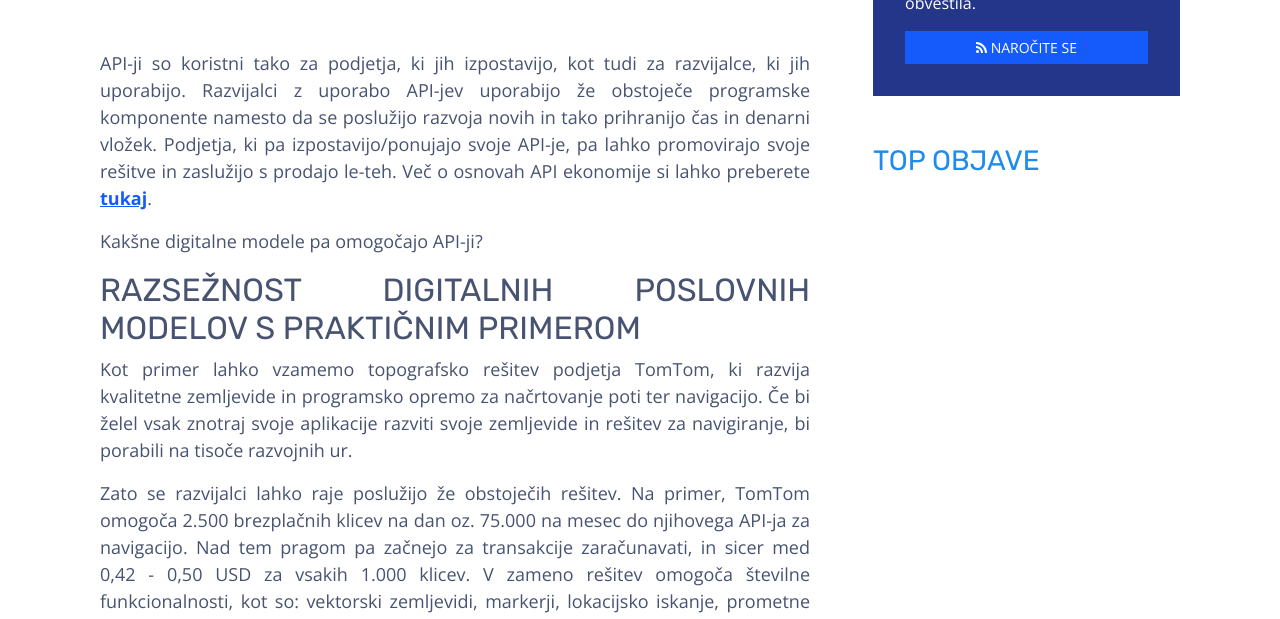
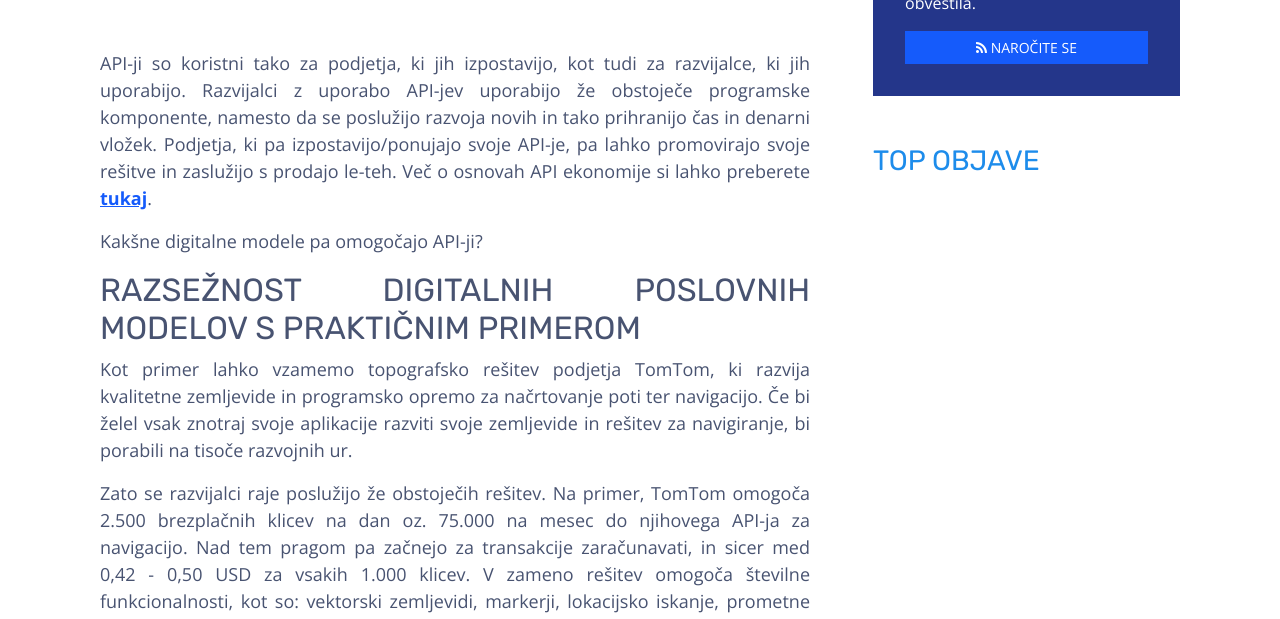
Before and after one commit to kumuluz/blog.sunesis.si, a Jekyll site: the page built from _posts/2021-12-07-api-digitalni-poslovni-modeli.markdown, in a window 1280 px wide and 1400 px high. Shown: the part 589-1208 px from the top of the window. Built offline with Jekyll 4.4.1, drawn with Linux system fonts in a browser that asks for light colours; some of the changed text lies outside the part shown.

Commit message:
Update 2021-12-07-api-digitalni-poslovni-modeli.markdown

```diff
--- a/_posts/2021-12-07-api-digitalni-poslovni-modeli.markdown
+++ b/_posts/2021-12-07-api-digitalni-poslovni-modeli.markdown
@@ -8,7 +8,7 @@ tags: [API, KumuluzAPI, digitalni poslovni modeli]
 ---
 
 
-API-ji so koristni tako za podjetja, ki jih izpostavijo, kot tudi za razvijalce, ki jih uporabijo. Razvijalci z uporabo API-jev uporabijo že obstoječe programske komponente namesto da se poslužijo razvoja novih in tako prihranijo čas in denarni vložek. Podjetja, ki pa izpostavijo/ponujajo svoje API-je, pa lahko promovirajo svoje rešitve in zaslužijo s prodajo le-teh. Več o osnovah API ekonomije si lahko preberete [tukaj](https://blog.sunesis.si/api/2021/04/06/kumuluzapi-api-economy).
+API-ji so koristni tako za podjetja, ki jih izpostavijo, kot tudi za razvijalce, ki jih uporabijo. Razvijalci z uporabo API-jev uporabijo že obstoječe programske komponente, namesto da se poslužijo razvoja novih in tako prihranijo čas in denarni vložek. Podjetja, ki pa izpostavijo/ponujajo svoje API-je, pa lahko promovirajo svoje rešitve in zaslužijo s prodajo le-teh. Več o osnovah API ekonomije si lahko preberete [tukaj](https://blog.sunesis.si/api/2021/04/06/kumuluzapi-api-economy).
 
 Kakšne digitalne modele pa omogočajo API-ji?
 
@@ -19,7 +19,7 @@ Kakšne digitalne modele pa omogočajo API-ji?
 
 Kot primer lahko vzamemo topografsko rešitev podjetja TomTom, ki razvija kvalitetne zemljevide in programsko opremo za načrtovanje poti ter navigacijo. Če bi želel vsak znotraj svoje aplikacije razviti svoje zemljevide in rešitev za navigiranje, bi porabili na tisoče razvojnih ur.
 
-Zato se razvijalci lahko raje poslužijo že obstoječih rešitev. Na primer, TomTom omogoča 2.500 brezplačnih klicev na dan oz. 75.000 na mesec do njihovega API-ja za navigacijo. Nad tem pragom pa začnejo za transakcije zaračunavati, in sicer med 0,42 - 0,50 USD za vsakih 1.000 klicev. V zameno rešitev omogoča številne funkcionalnosti, kot so: vektorski zemljevidi, markerji, lokacijsko iskanje, prometne informacije, iskanje poti… Dotičen primer predstavlja **"freemium"** API poslovni model, ki ga bomo podrobneje naslovili skupaj s preostalimi poslovnimi modeli v nadaljevanju tega članka.
+Zato se razvijalci raje poslužijo že obstoječih rešitev. Na primer, TomTom omogoča 2.500 brezplačnih klicev na dan oz. 75.000 na mesec do njihovega API-ja za navigacijo. Nad tem pragom pa začnejo za transakcije zaračunavati, in sicer med 0,42 - 0,50 USD za vsakih 1.000 klicev. V zameno rešitev omogoča številne funkcionalnosti, kot so: vektorski zemljevidi, markerji, lokacijsko iskanje, prometne informacije, iskanje poti… Dotičen primer predstavlja **"freemium"** API poslovni model, ki ga bomo podrobneje naslovili skupaj s preostalimi poslovnimi modeli v nadaljevanju tega članka.
 
 Številni viri poročajo, da je trenutno na trgu več kot 22.000 javnih API-jev. Ta številka pa na letnem nivoju narašča med 20 in 30%. To je podatek, ki si ga velja zapomniti, nam pa sporoča, kako pomemben je segment API-jev ta trenutek ter to, da se bo v prihodnosti le še dodatno okrepil. Ampak ker podjetja ne morejo živeti zgolj od trendov, ki se krepijo z lepimi statistikami, si poglejmo še dejanske učinke, zakaj naj podjetja razvijajo in delijo svoje API-je.
 
```
Also changed, not shown: other parts of _posts/2021-12-07-api-digitalni-poslovni-modeli.markdown (+2 -2 lines).
